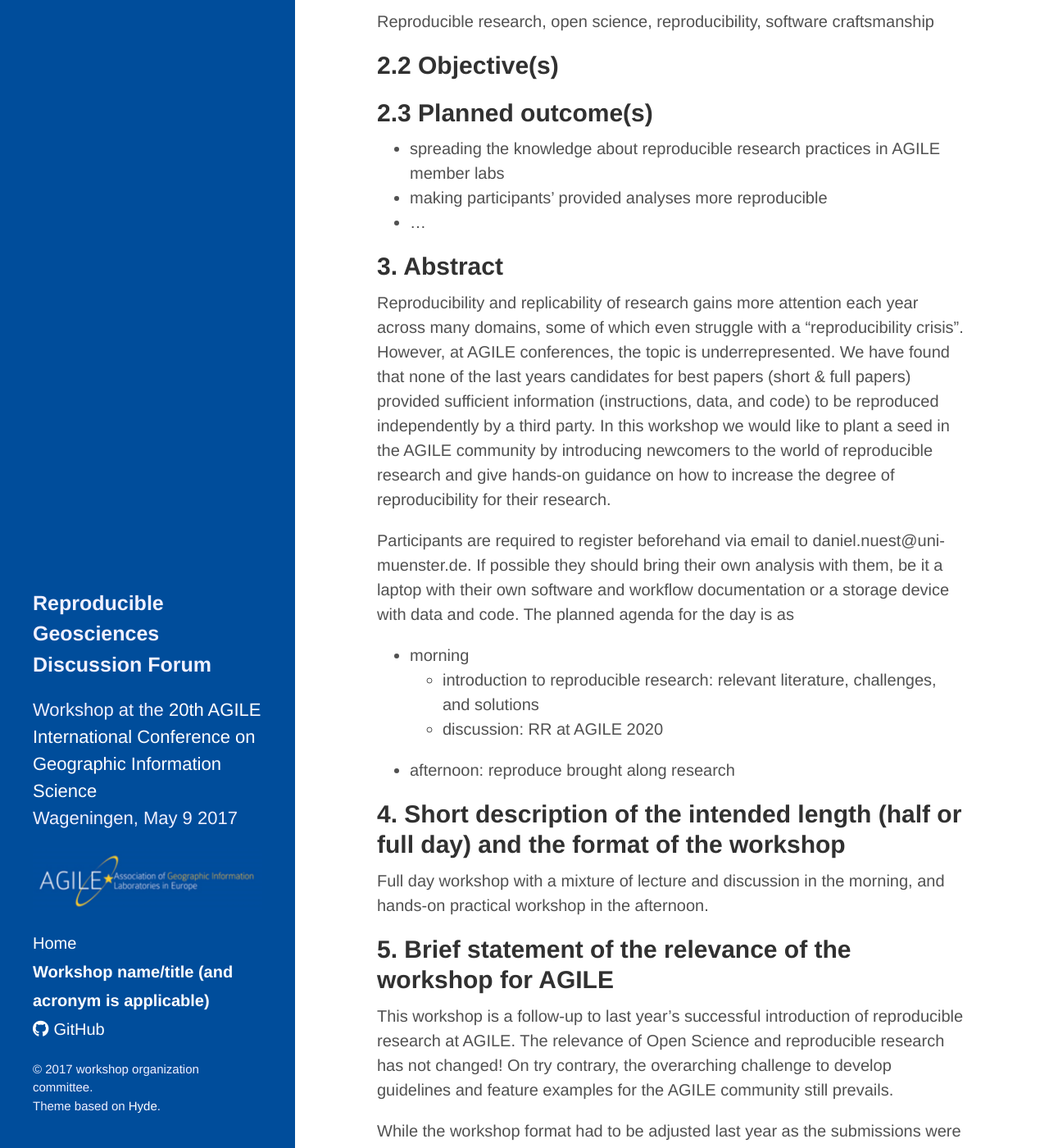
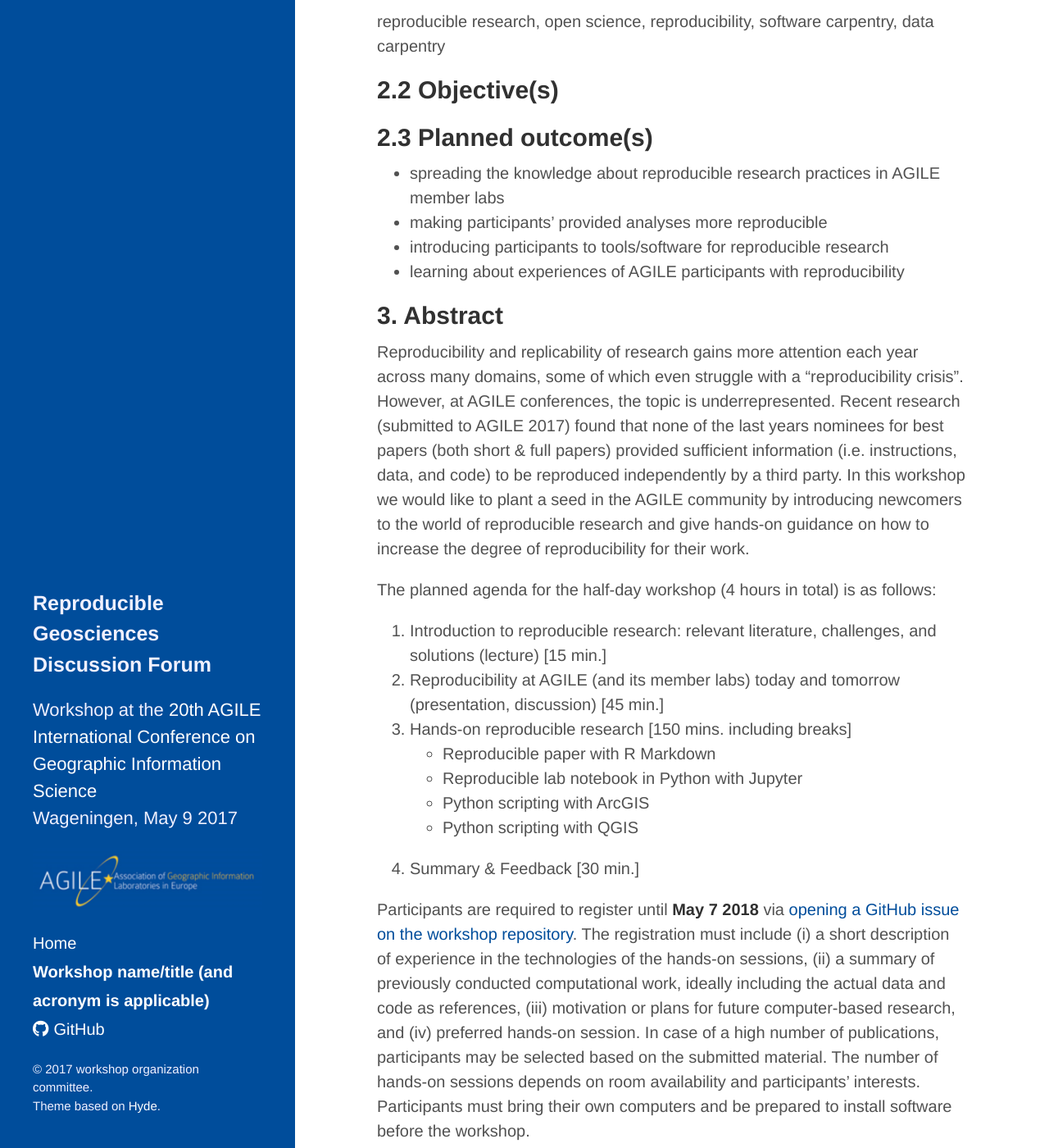
Before and after one commit to reproducible-agile/reproducible-agile.github.io, a Jekyll site: the page built from public/files/agile2018_proposal.md, in a window 1280 px wide and 1400 px high, scrolled down 580 px. Shown: the whole window at 82% size. Built offline with Jekyll 4.4.1, drawn with Linux system fonts in a browser that asks for light colours; nearby versions of some CDN libraries; our own code applies the rules of GitHub Pages for plain Markdown files; comment, search, counter and statistics services are not loaded; some of the changed text lies outside the part shown.

Commit message:
update proposal

```diff
--- a/public/files/agile2018_proposal.md
+++ b/public/files/agile2018_proposal.md
@@ -6,7 +6,7 @@ Reproducible Research at AGILE
 
 ## 2.1 Topic(s)
 
-Reproducible research, open science, reproducibility, software craftsmanship
+reproducible research, open science, reproducibility, software carpentry, data carpentry
 
 ## 2.2 Objective(s)
 
@@ -14,27 +14,36 @@ Reproducible research, open science, reproducibility, software craftsmanship
 
 - spreading the knowledge about reproducible research practices in AGILE member labs
 - making participants' provided analyses more reproducible
-- ...
+- introducing participants to tools/software for reproducible research
+- learning about experiences of AGILE participants with reproducibility
 
 ## 3. Abstract
 
 Reproducibility and replicability of research gains more attention each year across many domains, some of which even struggle with a "reproducibility crisis".
 However, at AGILE conferences, the topic is underrepresented.
-We have found that none of the last years candidates for best papers (short & full papers) provided sufficient information (instructions, data, and code) to be reproduced independently by a third party.
-In this workshop we would like to plant a seed in the AGILE community by introducing newcomers to the world of reproducible research and give hands-on guidance on how to increase the degree of reproducibility for their research.
+Recent research (submitted to AGILE 2017) found that none of the last years nominees for best papers (both short & full papers) provided sufficient information (i.e. instructions, data, and code) to be reproduced independently by a third party.
+In this workshop we would like to plant a seed in the AGILE community by introducing newcomers to the world of reproducible research and give hands-on guidance on how to increase the degree of reproducibility for their work.
 
-Participants are required to register beforehand via email to daniel.nuest@uni-muenster.de.
-If possible they should bring their own analysis with them, be it a laptop with their own software and workflow documentation or a storage device with data and code.
-The planned agenda for the day is as
+The planned agenda for the half-day workshop (4 hours in total) is as follows:
 
-- morning
-  - introduction to reproducible research: relevant literature, challenges, and solutions
-  - discussion: RR at AGILE 2020
-- afternoon: reproduce brought along research
+1. Introduction to reproducible research: relevant literature, challenges, and solutions (lecture) [15 min.]
+2. Reproducibility at AGILE (and its member labs) today and tomorrow (presentation, discussion) [45 min.]
+3. Hands-on reproducible research [150 mins. including breaks]
+  - Reproducible paper with R Markdown
+  - Reproducible lab notebook in Python with Jupyter
+  - Python scripting with ArcGIS
+  - Python scripting with QGIS
+4. Summary & Feedback [30 min.]
+
+Participants are required to register until **May 7 2018** via [opening a GitHub issue on the workshop repository]().
+The registration must include (i) a short description of experience in the technologies of the hands-on sessions, (ii) a summary of previously conducted computational work, ideally including the actual data and code as references, (iii) motivation or plans for future computer-based research, and (iv) preferred hands-on session.
+In case of a high number of publications, participants may be selected based on the submitted material.
+The number of hands-on sessions depends on room availability and participants' interests.
+Participants must bring their own computers and be prepared to install software before the workshop.
 
 ## 4. Short description of the intended length (half or full day) and the format of the workshop
 
-Full day workshop with a mixture of lecture and discussion in the morning, and hands-on practical workshop in the afternoon.
+Half day workshop with a mixture of lecture, hands-on practical work, and discussion.
 
 ## 5. Brief statement of the relevance of the workshop for AGILE
 
@@ -66,13 +75,16 @@ Organizing Committee: see involved persons at contributing AGILE members
 
 ## 8. Additional information about previous workshops, if held.
 
+http://o2r.info/agile-2017/
+
 ## 9. Expected resources needed
 
+- one lecture room
+- two additional break-out rooms for hands-on sessions
 - internet connection for all participants
-- digital projector
-- room for group work, ideally a large room with several movable tables
-- coffee and lunch
-- flip charts (at least 1)
+- digital projector (in all rooms)
+- coffee
+- flip charts or whiteboard, 1 per room
 
 ## 10. Other information
 
```
